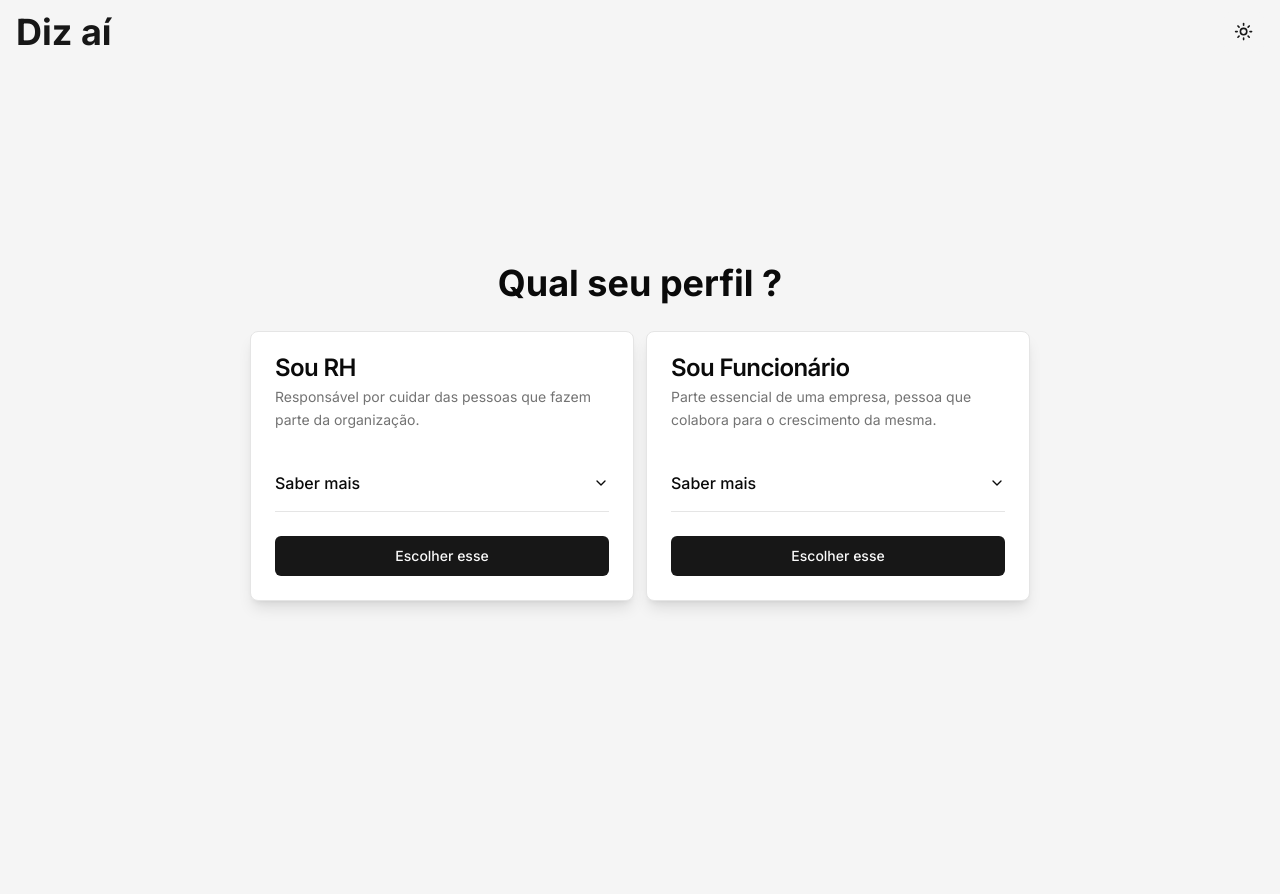
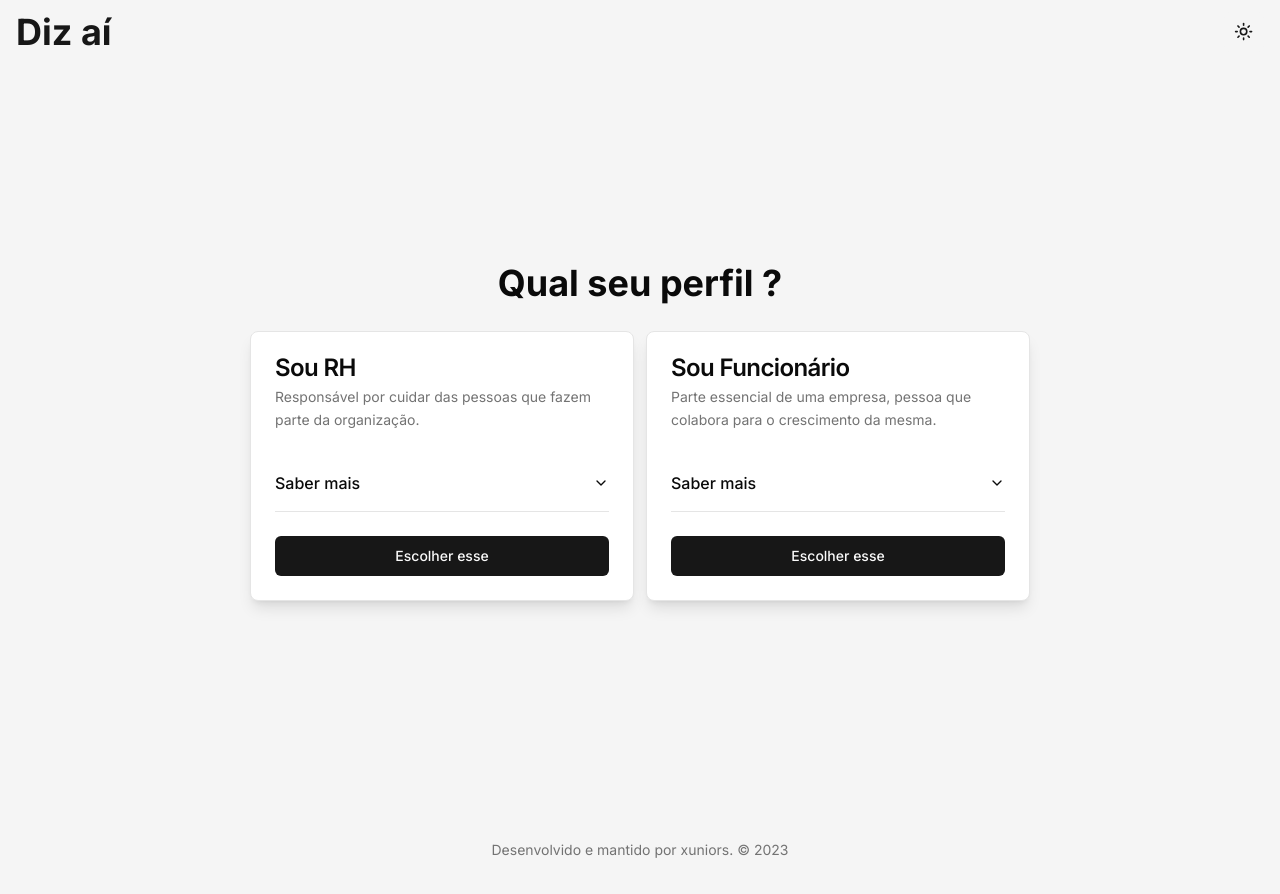
Before and after one commit to xuniorss/diz-ai, a Next.js app: page / in a window 1280 px wide. Shown: the top 894 px of the page. Before the commit the page ends 800 px from the top, so only its background shows below. Built offline with nearby package versions, Linux system fonts and the light colour scheme.

Commit message:
feat:footer

```diff
--- /dev/null
+++ b/src/app/(root)/(public)/components/Footer/index.tsx
@@ -0,0 +1,13 @@
+export const FooterPublic = () => {
+	const currentYear = new Date().getFullYear()
+
+	return (
+		<footer className="flex items-center justify-center p-10">
+			<section>
+				<p className="text-sm text-muted-foreground">
+					Desenvolvido e mantido por xuniors. &copy; {currentYear}
+				</p>
+			</section>
+		</footer>
+	)
+}
--- a/src/app/(root)/(public)/layout.tsx
+++ b/src/app/(root)/(public)/layout.tsx
@@ -2,6 +2,7 @@ import { SYSTEM_NAME } from '@/system'
 
 import type { Metadata } from 'next'
 import { ReactNode } from 'react'
+import { FooterPublic } from './components/Footer'
 import { NavbarPublic } from './components/Navbar'
 
 export const metadata: Metadata = {
@@ -14,6 +15,7 @@ export default function PublicLayout({ children }: { children: ReactNode }) {
 		<div className="h-full">
 			<NavbarPublic />
 			<main className="h-full pt-16">{children}</main>
+			<FooterPublic />
 		</div>
 	)
 }
--- a/src/components/CardProfileType/index.tsx
+++ b/src/components/CardProfileType/index.tsx
@@ -30,11 +30,15 @@ export const CardProfileType = ({
 	description = '',
 	type = 'WORKER',
 	knowMore = '',
+	...rest
 }: CardProfileProps) => {
 	const onClick = useCallback(() => {}, [])
 
 	return (
-		<Card className="flex h-full w-full max-w-sm flex-col shadow-lg hover:shadow-xl">
+		<Card
+			className="flex h-full w-full max-w-sm flex-col shadow-lg hover:shadow-xl"
+			{...rest}
+		>
 			<CardHeader>
 				<CardTitle>{title}</CardTitle>
 				<CardDescription className="break-words leading-relaxed">
```
